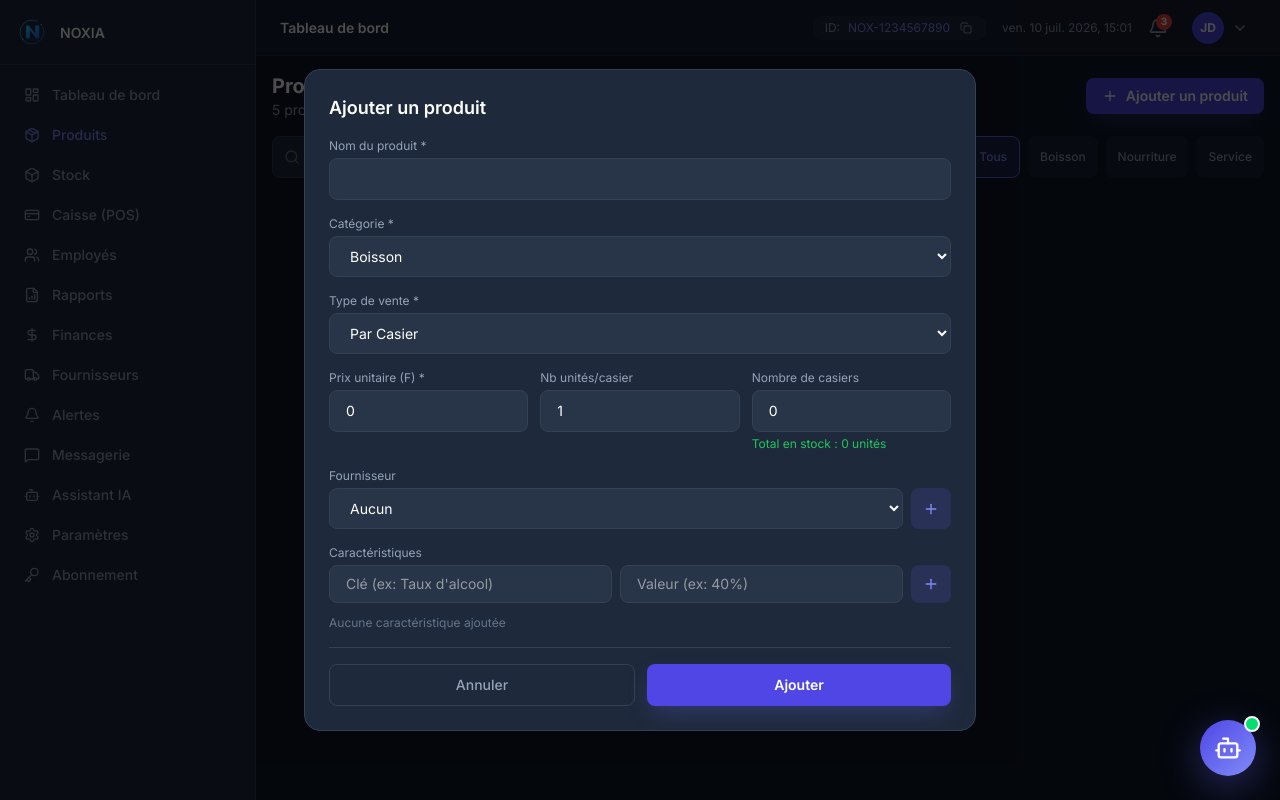
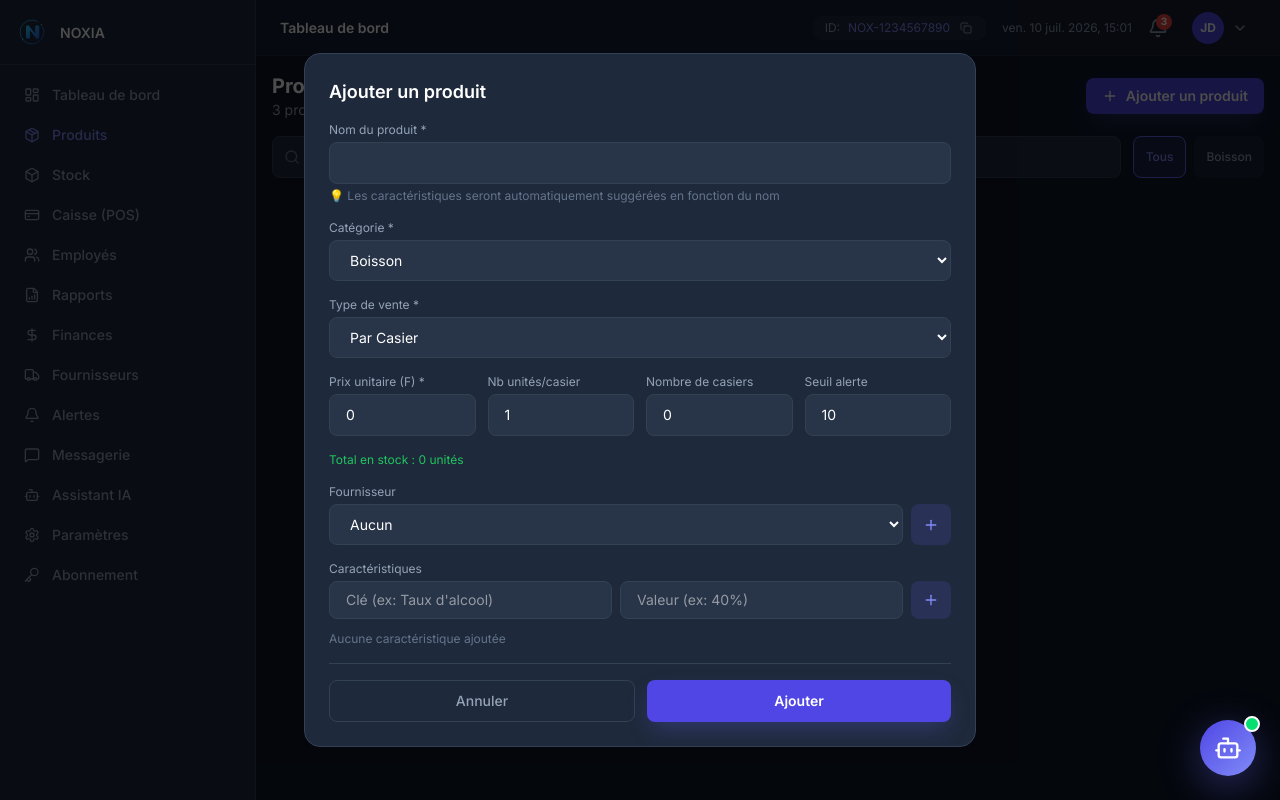
Before and after one commit to AgenxiaOrganization/noxia-frontend, a Next.js app: page /products in a window 1280 px wide. Both pictures are taken after typing "Sample" into the empty fields and a click on the button "Ajouter un produit". Built offline with nearby package versions, Linux system fonts and the light colour scheme.

Commit message:
Dernieres modifs reglees

```diff
--- a/src/app/(dashboard)/products/page.tsx
+++ b/src/app/(dashboard)/products/page.tsx
@@ -17,6 +17,7 @@ interface Product {
   stock: number
   unit: string
   supplierId: number | null
+  minStock: number
   characteristics: Record<string, string>
 }
 
@@ -33,6 +34,21 @@ const mockSuppliers: Supplier[] = [
   { id: 4, name: 'Coca-Cola Gabon' },
 ]
 
+// Caractéristiques prédéfinies par catégorie/sous-catégorie
+const predefinedCharacteristics: Record<string, Record<string, string>> = {
+  'biere': { 'Type': 'Lager', 'Contenance': '65cl', 'Taux d\'alcool': '5%' },
+  'whisky': { 'Taux d\'alcool': '40%', 'Volume': '70cl', 'Origine': 'Écosse' },
+  'vodka': { 'Taux d\'alcool': '37.5%', 'Volume': '70cl', 'Origine': 'France' },
+  'champagne': { 'Type': 'Brut', 'Volume': '75cl', 'Région': 'Champagne' },
+  'cola': { 'Type': 'Cola', 'Contenance': '33cl', 'Sucré': 'Oui' },
+  'jus': { 'Type': 'Jus', 'Contenance': '33cl', 'Naturel': 'Oui' },
+  'cocktail': { 'Type': 'Cocktail', 'Volume': 'Verre', 'Alcool': 'Oui' },
+  'plats': { 'Type': 'Plat', 'Poids': '200g', 'Végétarien': 'Non' },
+  'snacks': { 'Type': 'Snack', 'Poids': '150g', 'Végétarien': 'Oui' },
+  'chicha': { 'Durée': '1h', 'Parfums': 'Multiples' },
+  'default': { 'Type': 'Standard' }
+}
+
 const mockProducts: Product[] = [
   {
     id: 1,
@@ -44,6 +60,7 @@ const mockProducts: Product[] = [
     stock: 48,
     unit: 'unité',
     supplierId: 1,
+    minStock: 20,
     characteristics: { 'Type': 'Lager', 'Contenance': '65cl' }
   },
   {
@@ -56,6 +73,7 @@ const mockProducts: Product[] = [
     stock: 8,
     unit: 'bouteille',
     supplierId: 2,
+    minStock: 5,
     characteristics: { 'Taux d\'alcool': '40%', 'Volume': '70cl' }
   },
   {
@@ -68,35 +86,11 @@ const mockProducts: Product[] = [
     stock: 120,
     unit: 'unité',
     supplierId: 4,
+    minStock: 30,
     characteristics: { 'Type': 'Cola', 'Contenance': '33cl' }
-  },
-  {
-    id: 4,
-    name: 'Brochettes Poulet',
-    category: 'nourriture',
-    subCategory: 'unite',
-    pricePerUnit: 3500,
-    unitsPerPackage: 1,
-    stock: 45,
-    unit: 'unité',
-    supplierId: 3,
-    characteristics: { 'Type': 'Poulet', 'Poids': '100g' }
-  },
-  {
-    id: 5,
-    name: 'Chicha Session',
-    category: 'service',
-    subCategory: 'unite',
-    pricePerUnit: 10000,
-    unitsPerPackage: 1,
-    stock: -1,
-    unit: 'session',
-    supplierId: null,
-    characteristics: { 'Durée': '1h', 'Parfums': 'Multiples' }
   },
 ]
 
-// --- Composant Principal ---
 export default function ProductsPage() {
   const [products, setProducts] = useState<Product[]>(mockProducts)
   const [searchTerm, setSearchTerm] = useState('')
@@ -104,7 +98,7 @@ export default function ProductsPage() {
   const [isModalOpen, setIsModalOpen] = useState(false)
   const [editingProduct, setEditingProduct] = useState<Product | null>(null)
 
-  // État du formulaire (SANS l'ID)
+  // État du formulaire
   const [formData, setFormData] = useState<Omit<Product, 'id'>>({
     name: '',
     category: 'boisson',
@@ -114,25 +108,73 @@ export default function ProductsPage() {
     stock: 0,
     unit: 'unité',
     supplierId: null,
+    minStock: 10,
     characteristics: {},
   })
 
-  // États pour les champs flexibles (Caractéristiques)
+  // États pour les champs flexibles
   const [charKey, setCharKey] = useState('')
   const [charValue, setCharValue] = useState('')
   const [newSupplierName, setNewSupplierName] = useState('')
   const [showNewSupplierInput, setShowNewSupplierInput] = useState(false)
   const [suppliers, setSuppliers] = useState<Supplier[]>(mockSuppliers)
 
-  // Calcul des catégories uniques pour les filtres
   const categories = ['all', ...new Set(products.map(p => p.category))]
 
-  // Filtrer les produits
   const filteredProducts = products.filter(p => {
     const matchesSearch = p.name.toLowerCase().includes(searchTerm.toLowerCase())
     const matchesCategory = selectedCategory === 'all' || p.category === selectedCategory
     return matchesSearch && matchesCategory
   })
+
+  // Déterminer les caractéristiques prédéfinies en fonction du nom du produit
+  const getPredefinedCharacteristics = (name: string, category: string): Record<string, string> => {
+    const lowerName = name.toLowerCase()
+
+    if (lowerName.includes('biere') || lowerName.includes('castel') || lowerName.includes('guinness')) {
+      return { ...predefinedCharacteristics['biere'] }
+    }
+    if (lowerName.includes('whisky') || lowerName.includes('jack')) {
+      return { ...predefinedCharacteristics['whisky'] }
+    }
+    if (lowerName.includes('vodka') || lowerName.includes('absolut')) {
+      return { ...predefinedCharacteristics['vodka'] }
+    }
+    if (lowerName.includes('champagne') || lowerName.includes('moet')) {
+      return { ...predefinedCharacteristics['champagne'] }
+    }
+    if (lowerName.includes('coca') || lowerName.includes('cola')) {
+      return { ...predefinedCharacteristics['cola'] }
+    }
+    if (lowerName.includes('jus') || lowerName.includes('orange')) {
+      return { ...predefinedCharacteristics['jus'] }
+    }
+    if (lowerName.includes('cocktail') || lowerName.includes('mojito') || lowerName.includes('pina')) {
+      return { ...predefinedCharacteristics['cocktail'] }
+    }
+    if (lowerName.includes('brochette') || lowerName.includes('poulet')) {
+      return { ...predefinedCharacteristics['plats'] }
+    }
+    if (lowerName.includes('burger') || lowerName.includes('snack')) {
+      return { ...predefinedCharacteristics['snacks'] }
+    }
+    if (lowerName.includes('chicha')) {
+      return { ...predefinedCharacteristics['chicha'] }
+    }
+
+    return { ...predefinedCharacteristics['default'] }
+  }
+
+  // Mettre à jour les caractéristiques quand le nom change
+  useEffect(() => {
+    if (formData.name.trim()) {
+      const newChars = getPredefinedCharacteristics(formData.name, formData.category)
+      setFormData(prev => ({
+        ...prev,
+        characteristics: { ...newChars }
+      }))
+    }
+  }, [formData.name, formData.category])
 
   // --- Logique du formulaire ---
   const openModal = (product: Product | null = null) => {
@@ -146,11 +188,11 @@ export default function ProductsPage() {
         stock: product.stock,
         unit: product.unit,
         supplierId: product.supplierId,
+        minStock: product.minStock || 10,
         characteristics: product.characteristics || {},
       })
       setEditingProduct(product)
     } else {
-      // Reset pour un nouveau produit
       setFormData({
         name: '',
         category: 'boisson',
@@ -160,6 +202,7 @@ export default function ProductsPage() {
         stock: 0,
         unit: 'unité',
         supplierId: null,
+        minStock: 10,
         characteristics: {},
       })
       setEditingProduct(null)
@@ -197,12 +240,10 @@ export default function ProductsPage() {
   // Mise à jour du champ "Sous-catégorie" quand la catégorie change
   useEffect(() => {
     if (formData.category === 'boisson') {
-      // Si c'est une boisson, on propose casier/unite
       if (!['casier', 'unite'].includes(formData.subCategory)) {
         setFormData(prev => ({ ...prev, subCategory: 'casier' }))
       }
     } else {
-      // Si c'est nourriture ou service, on force "unite"
       setFormData(prev => ({ ...prev, subCategory: 'unite' }))
     }
   }, [formData.category])
@@ -218,11 +259,10 @@ export default function ProductsPage() {
     }
   }
 
-  // Sauvegarder le produit (Création ou Mise à jour)
+  // Sauvegarder le produit
   const handleSubmit = (e: React.FormEvent) => {
     e.preventDefault()
 
-    // Calcul du stock total (si casier)
     let totalStock = formData.stock
     if (formData.subCategory === 'casier') {
       totalStock = formData.unitsPerPackage * formData.stock
@@ -238,6 +278,7 @@ export default function ProductsPage() {
       stock: totalStock,
       unit: formData.subCategory === 'casier' ? 'unité' : 'pièce',
       supplierId: formData.supplierId,
+      minStock: formData.minStock,
       characteristics: formData.characteristics,
     }
 
@@ -265,7 +306,7 @@ export default function ProductsPage() {
         <div>
           <h1 className="text-xl font-bold text-white">Produits</h1>
           <p className="text-sm" style={{ color: '#94a3b8' }}>
-            {products.length} produits • {products.filter(p => p.stock <= 10 && p.stock >= 0).length} alertes stock
+            {products.length} produits • {products.filter(p => p.stock <= p.minStock && p.stock >= 0).length} alertes stock
           </p>
         </div>
         <button
@@ -319,7 +360,7 @@ export default function ProductsPage() {
       {/* LISTE DES PRODUITS */}
       <div className="grid grid-cols-1 sm:grid-cols-2 lg:grid-cols-3 gap-3">
         {filteredProducts.map((product) => {
-          const isLowStock = product.stock >= 0 && product.stock <= 10
+          const isLowStock = product.stock >= 0 && product.stock <= product.minStock
           const isOutOfStock = product.stock === 0
           const isInfinite = product.stock < 0
 
@@ -363,6 +404,13 @@ export default function ProductsPage() {
                 </div>
               </div>
 
+              {/* Seuil d'alerte */}
+              {!isInfinite && (
+                <p className="text-xs" style={{ color: '#64748b' }}>
+                  Seuil alerte: {product.minStock} {product.unit}s
+                </p>
+              )}
+
               {/* Caractéristiques */}
               {product.characteristics && Object.keys(product.characteristics).length > 0 && (
                 <div className="flex flex-wrap gap-1 mt-2 pt-2 border-t" style={{ borderColor: '#334155' }}>
@@ -376,13 +424,6 @@ export default function ProductsPage() {
                     </span>
                   ))}
                 </div>
-              )}
-
-              {/* Fournisseur */}
-              {product.supplierId && (
-                <p className="text-xs mt-1" style={{ color: '#64748b' }}>
-                  Fournisseur: {suppliers.find(s => s.id === product.supplierId)?.name || 'Inconnu'}
-                </p>
               )}
 
               <div className="flex gap-2 mt-3 pt-3 border-t" style={{ borderColor: '#334155' }}>
@@ -448,6 +489,9 @@ export default function ProductsPage() {
                   }}
                   required
                 />
+                <p className="text-xs mt-1" style={{ color: '#64748b' }}>
+                  💡 Les caractéristiques seront automatiquement suggérées en fonction du nom
+                </p>
               </div>
 
               {/* Catégorie */}
@@ -468,7 +512,7 @@ export default function ProductsPage() {
                 </select>
               </div>
 
-              {/* Sous-catégorie (Dynamique) */}
+              {/* Sous-catégorie */}
               <div>
                 <label className="block text-xs mb-1" style={{ color: '#94a3b8' }}>
                   Type de vente *
@@ -498,13 +542,10 @@ export default function ProductsPage() {
                     }}
                   />
                 )}
-                {formData.category !== 'boisson' && (
-                  <p className="text-xs mt-1" style={{ color: '#64748b' }}>Les produits non-boissons sont vendus à l'unité.</p>
-                )}
               </div>
 
-              {/* Prix, Quantité, Stock */}
-              <div className="grid grid-cols-3 gap-3">
+              {/* Prix, Quantité, Stock, Seuil */}
+              <div className="grid grid-cols-2 sm:grid-cols-4 gap-3">
                 <div>
                   <label className="block text-xs mb-1" style={{ color: '#94a3b8' }}>Prix unitaire (F) *</label>
                   <input
@@ -523,7 +564,7 @@ export default function ProductsPage() {
                 </div>
                 <div>
                   <label className="block text-xs mb-1" style={{ color: '#94a3b8' }}>
-                    {formData.subCategory === 'casier' ? 'Nb unités/casier' : 'Quantité en stock'}
+                    {formData.subCategory === 'casier' ? 'Nb unités/casier' : 'Quantité'}
                   </label>
                   <input
                     type="number"
@@ -568,15 +609,31 @@ export default function ProductsPage() {
                       border: '1px solid #334155'
                     }}
                   />
-                  {formData.subCategory === 'casier' && (
-                    <p className="text-xs mt-1" style={{ color: '#22c55e' }}>
-                      Total en stock : {formData.unitsPerPackage * formData.stock} unités
-                    </p>
-                  )}
+                </div>
+                <div>
+                  <label className="block text-xs mb-1" style={{ color: '#94a3b8' }}>Seuil alerte</label>
+                  <input
+                    type="number"
+                    min="0"
+                    step="1"
+                    value={formData.minStock}
+                    onChange={(e) => setFormData({ ...formData, minStock: parseInt(e.target.value) || 0 })}
+                    className="w-full rounded-lg px-4 py-2.5 text-white text-sm outline-none transition"
+                    style={{
+                      background: 'rgba(51, 65, 85, 0.5)',
+                      border: '1px solid #334155'
+                    }}
+                  />
                 </div>
               </div>
 
-              {/* Fournisseur (Select + Ajout rapide) */}
+              {formData.subCategory === 'casier' && (
+                <p className="text-xs" style={{ color: '#22c55e' }}>
+                  Total en stock : {formData.unitsPerPackage * formData.stock} unités
+                </p>
+              )}
+
+              {/* Fournisseur */}
               <div>
                 <label className="block text-xs mb-1" style={{ color: '#94a3b8' }}>Fournisseur</label>
                 <div className="flex gap-2">
@@ -646,7 +703,7 @@ export default function ProductsPage() {
                 )}
               </div>
 
-              {/* Champs flexibles (Caractéristiques) */}
+              {/* Caractéristiques avec pré-remplissage */}
               <div>
                 <label className="block text-xs mb-1" style={{ color: '#94a3b8' }}>Caractéristiques</label>
                 <div className="flex gap-2 mb-2">
@@ -685,7 +742,6 @@ export default function ProductsPage() {
                   </button>
                 </div>
 
-                {/* Liste des caractéristiques ajoutées */}
                 <div className="flex flex-wrap gap-1">
                   {Object.entries(formData.characteristics).map(([key, value]) => (
                     <span
@@ -709,7 +765,6 @@ export default function ProductsPage() {
                 )}
               </div>
 
-              {/* Boutons de validation */}
               <div className="flex gap-3 pt-4 border-t" style={{ borderColor: '#334155' }}>
                 <button
                   type="button"
--- a/src/components/landing/Footer.tsx
+++ b/src/components/landing/Footer.tsx
@@ -63,7 +63,7 @@ export function Footer() {
             &copy; 2026 NOXIA. Tous droits réservés.
           </p>
           <p className="text-sm" style={{ color: '#64748b' }}>
-            Made with ❤️ by <span className="text-primary-400">Agenxia</span>
+            Made by <span className="text-primary-400">Agenxia</span>
           </p>
         </div>
       </div>
--- a/src/components/landing/Pricing.tsx
+++ b/src/components/landing/Pricing.tsx
@@ -92,7 +92,7 @@ const plans = [
   {
     id: 'business',
     name: 'Business',
-    price: 14000,
+    price: 14900,
     period: 'mois',
     description: 'Pour les groupes et franchises',
     featured: false,
```
Also changed, not shown: src/components/landing/AssistantButton.tsx (+3 -5 lines), src/components/landing/FAQ.tsx (+28 -24 lines), src/components/landing/FeatureComparison.tsx (+9 -6 lines).
